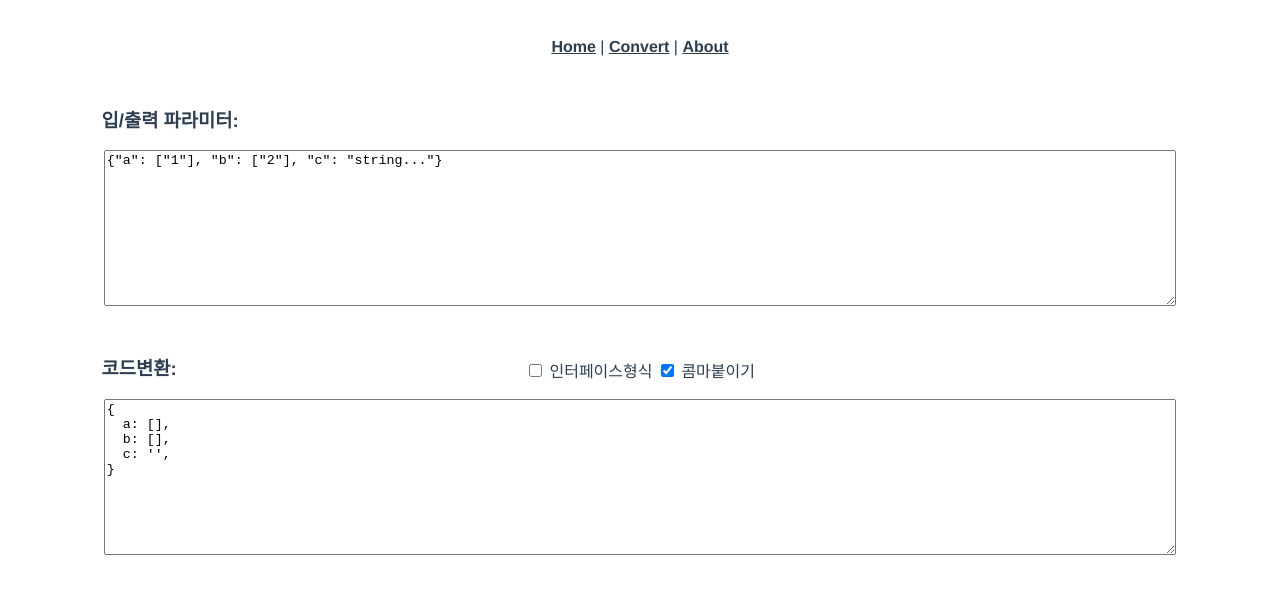
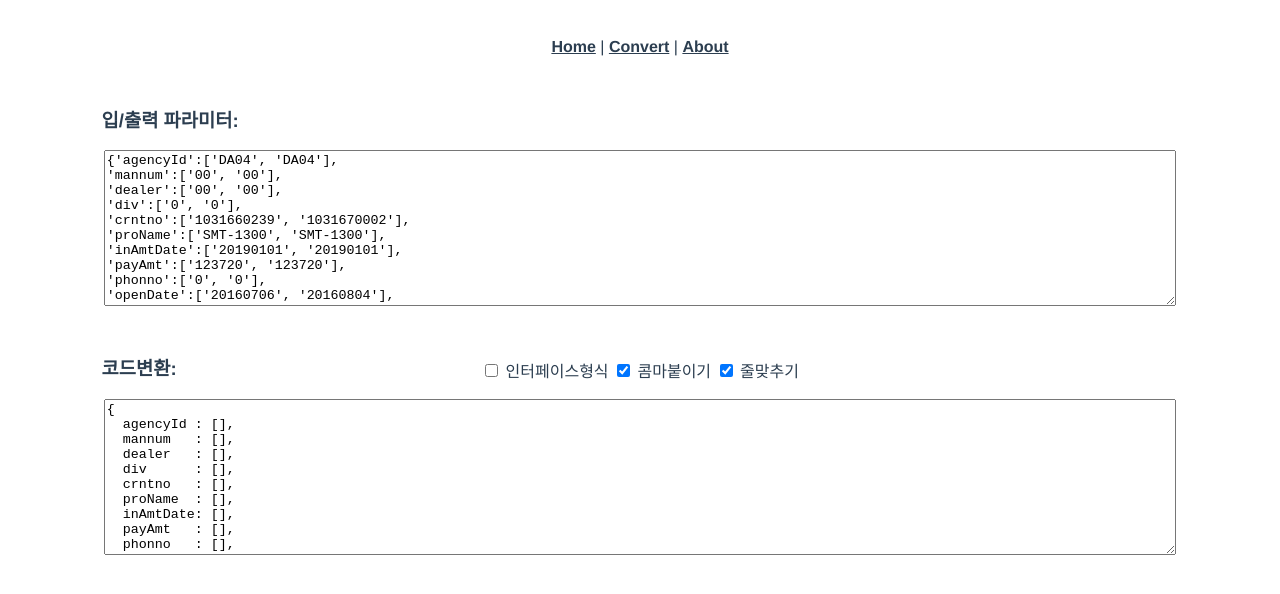
Before and after one commit to jk-20200102/vue, a Vue app in the folder tools-ts/: page /convert in a window 1280 px wide. Shown: the top 594 px of the page. Built offline with nearby package versions, Linux system fonts and the light colour scheme.

Commit message:
줄맞추기 옵션 추가

```diff
--- a/tools-ts/src/views/Convert.vue
+++ b/tools-ts/src/views/Convert.vue
@@ -18,6 +18,10 @@
       <label for="hasComma">
         <input type="checkbox" name="" id="hasComma" v-model="form.hasComma">
         콤마붙이기
+      </label>
+      <label for="isAlignment">
+        <input type="checkbox" name="" id="isAlignment" v-model="form.isAlignment">
+        줄맞추기
       </label>
     </div>
     <h3>
@@ -42,10 +46,26 @@ export default Vue.extend({
   data() {
     return {
       form: {
-        source: '{"a": ["1"], "b": ["2"], "c": "string..."}',
+        source: `
+{'agencyId':['DA04', 'DA04'],
+'mannum':['00', '00'],
+'dealer':['00', '00'],
+'div':['0', '0'],
+'crntno':['1031660239', '1031670002'],
+'proName':['SMT-1300', 'SMT-1300'],
+'inAmtDate':['20190101', '20190101'],
+'payAmt':['123720', '123720'],
+'phonno':['0', '0'],
+'openDate':['20160706', '20160804'],
+'payMon':['201609', '201610'],
+'telecom':['', ''],
+'callplan':['', ''],
+'orderType':['1', '1']}
+        `.trim(),
         converted: '',
         hasComma: true,
         isInterface: false,
+        isAlignment: true,
       },
     };
   },
@@ -78,7 +98,7 @@ export default Vue.extend({
           return;
         }
         console.log('--1', src);
-        const parsed = JSON.parse(src);
+        const parsed = JSON.parse(src.replace(/'/g, '"'));
         console.log('--2', parsed);
         // const stringify = JSON.stringify(parsed);
         // console.log('--3', stringify);
@@ -88,16 +108,22 @@ export default Vue.extend({
         console.log(keys);
         const buff: any[] = [];
         // const tabspace =
+        const { isInterface, isAlignment } = this.form;
         if (keys) {
+          let keyWidth = 0;
+          if (isAlignment) {
+            const widths = keys.map((x) => x.length);
+            keyWidth = widths.reduce((a, b) => (a > b ? a : b));
+          }
           keys.map((key, idx) => {
             const value = parsed[key];
             console.log(idx, key, typeof value, value instanceof Array);
-            const { isInterface } = this.form;
+
             if (isInterface) {
-              buff[idx] = `  ${key}?: ${this.convertValue(value, isInterface)}`
+              buff[idx] = `  ${this.convertKey(key, keyWidth)}?: ${this.convertValue(value, isInterface)}`
                 + `${this.form.hasComma ? ',' : ''}`;
             } else {
-              buff[idx] = `  ${key}: ${this.convertValue(value, isInterface)}`
+              buff[idx] = `  ${this.convertKey(key, keyWidth)}: ${this.convertValue(value, isInterface)}`
                 + `${this.form.hasComma ? ',' : ''}`;
             }
             return key;
@@ -118,10 +144,14 @@ export default Vue.extend({
 
       // return;
     },
-    convertValue(value: any, isInterface: boolean) {
+    convertValue(value: any, isInterface: boolean): string {
       const altString = isInterface ? 'string' : "''";
       const altValue = typeof value === 'string' ? altString : '';
       return value instanceof Array ? '[]' : altValue;
+    },
+    convertKey(key: string, keyWidth: number) {
+      const fills = keyWidth > 0 ? Array(keyWidth - key.length).fill(' ').join('') : '';
+      return `${key}${fills}`;
     },
   },
 });
```
